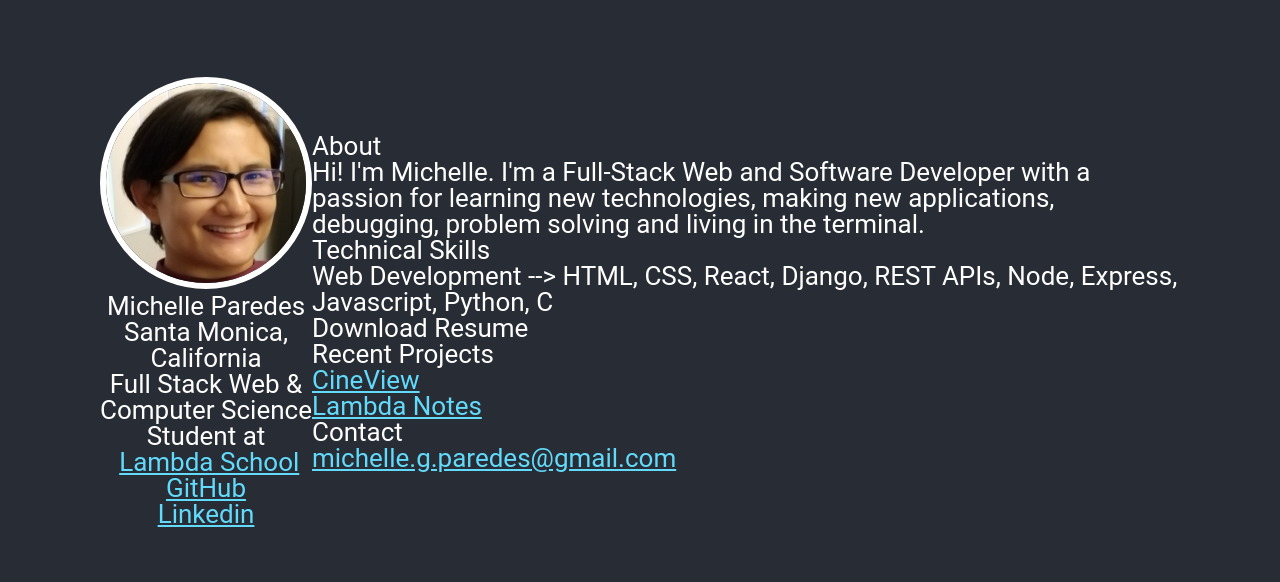
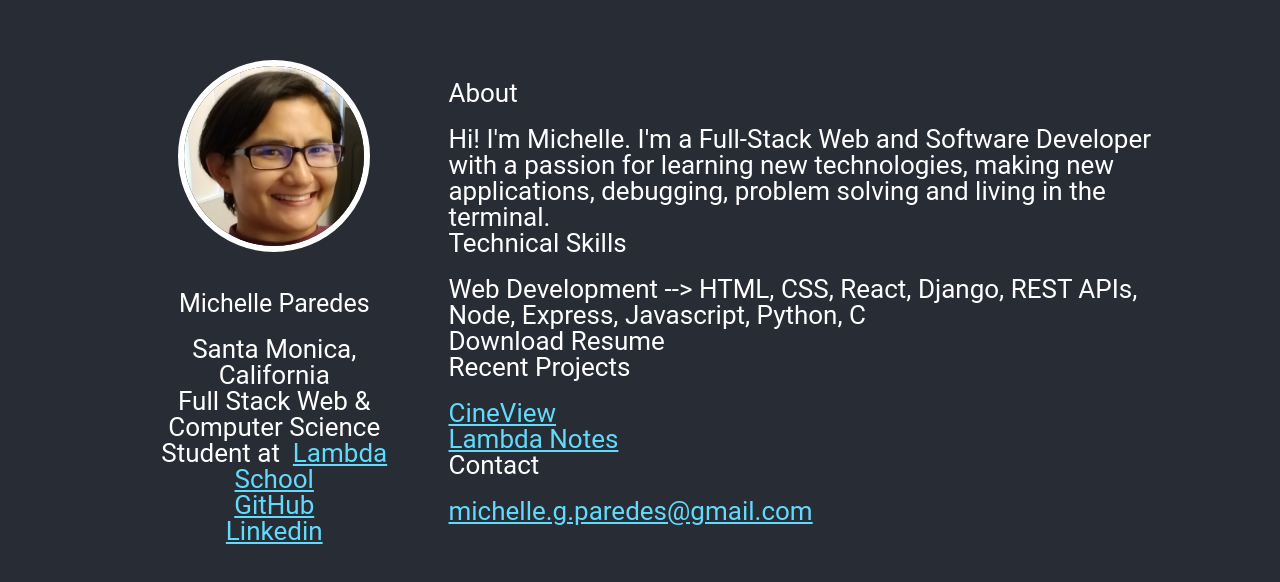
Before and after one commit to mparedes003/profile-page, a React (Create React App) app: page / in a window 1280 px wide. Shown: the part 198-780 px from the top of the page. Built offline with nearby package versions, Linux system fonts and the light colour scheme.

Commit message:
Resize photo img and h1. Add padding-bottom to h1.

```diff
--- a/src/App.css
+++ b/src/App.css
@@ -132,6 +132,15 @@ html {
   font-size: 62.5%;
 }
 
+h1 {
+  font-size: 2.5rem;
+}
+
+h1,
+h3 {
+  padding-bottom: 2rem;
+}
+
 /* .App {
   text-align: center;
 } */
@@ -150,15 +159,17 @@ html {
 }
 
 .photo {
-  width: 200px;
-  height: 200px;
+  width: 180px;
+  height: 180px;
   border-radius: 50%;
   border: 6px solid white;
+  margin-bottom: 3.5rem;
 }
 
 .sidebar {
-  width: 500px;
+  /* width: 500px; */
   text-align: center;
+  padding: 5rem;
 }
 
 .projects {
```
